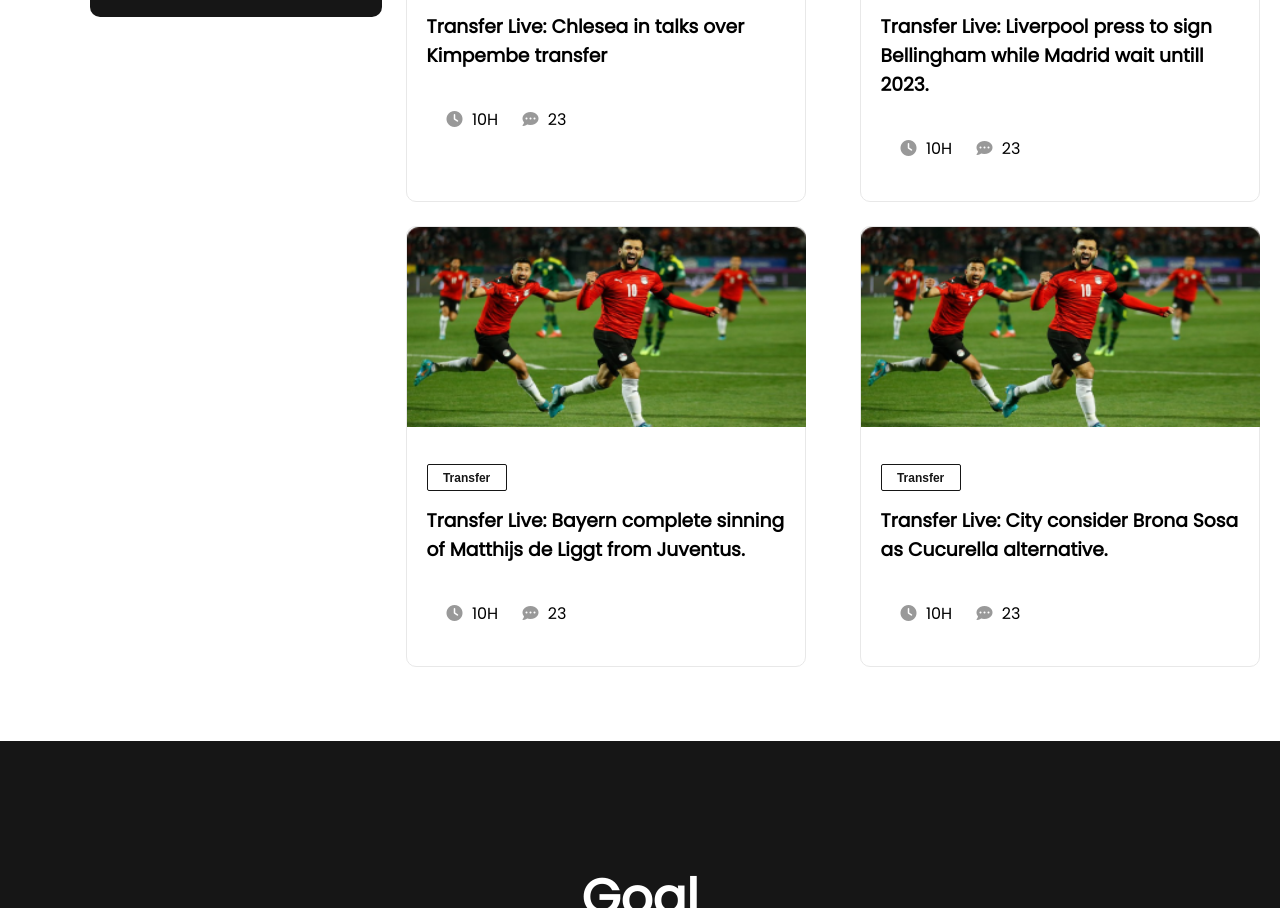
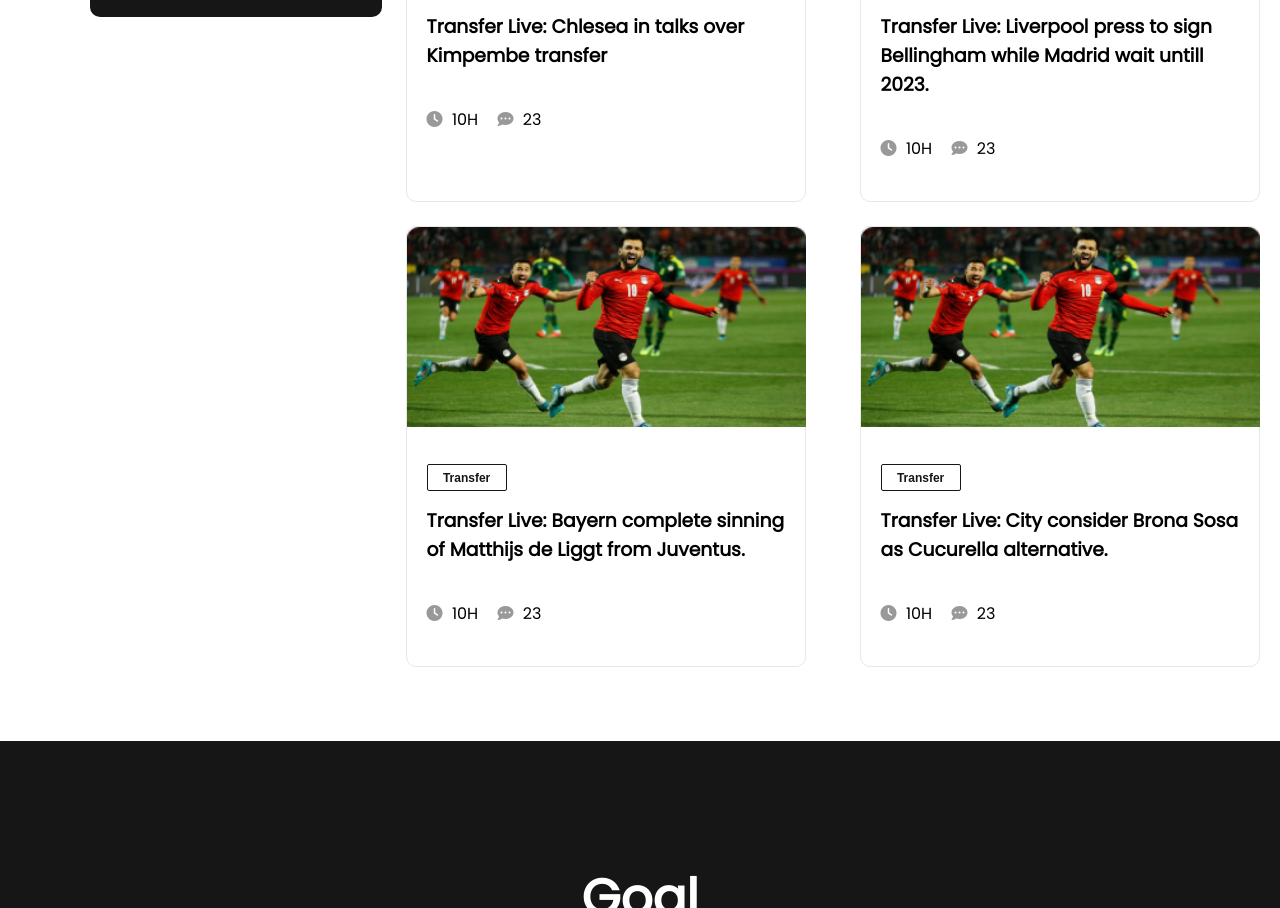
Before and after one commit to Yeamin0007/world-cup, a plain HTML site: page index.html in a window 1280 px wide. Shown: the part 1379-2287 px from the top of the page. Drawn offline with Linux system fonts and the light colour scheme.

Commit message:
fixed icon

```diff
--- a/styles/style.css
+++ b/styles/style.css
@@ -151,11 +151,12 @@ body{
 }
 
 .transfer-icon span{
-    margin-right: 20px;
+    margin-right: 35px;
     margin-left: 5px;
 }
 
 .fa-clock, .fa-comment-dots{
+    margin-left: -20px;
     color: #999;
     cursor: pointer;
 }
```
